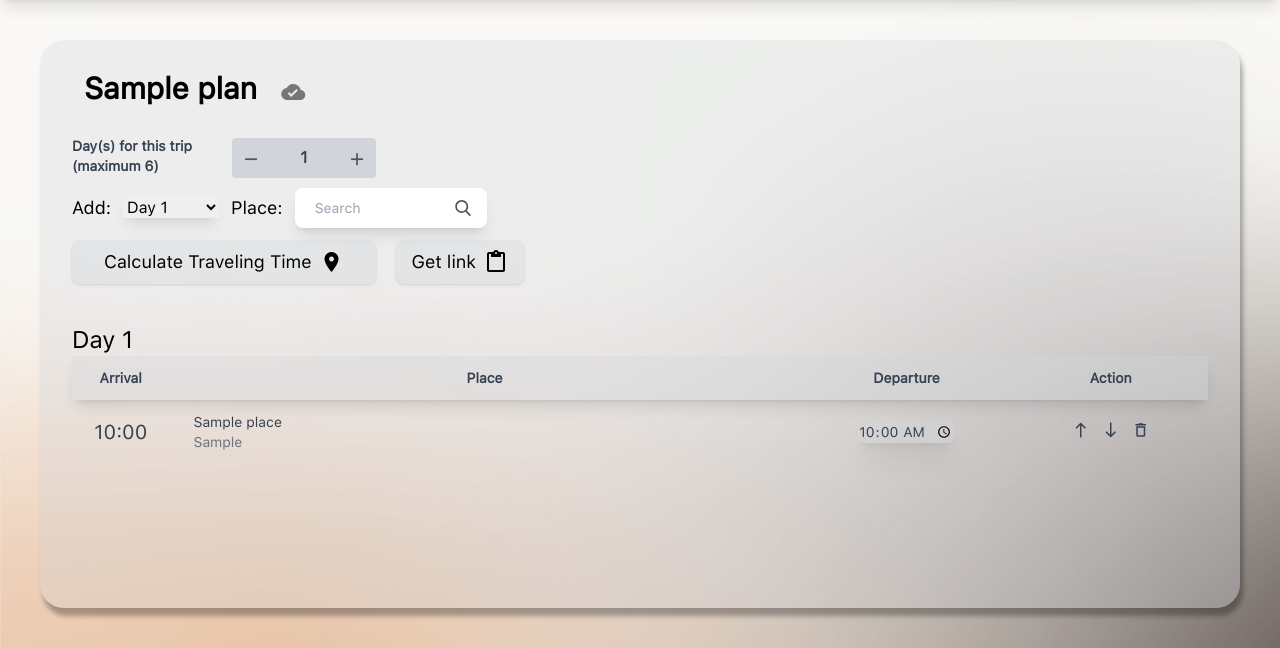
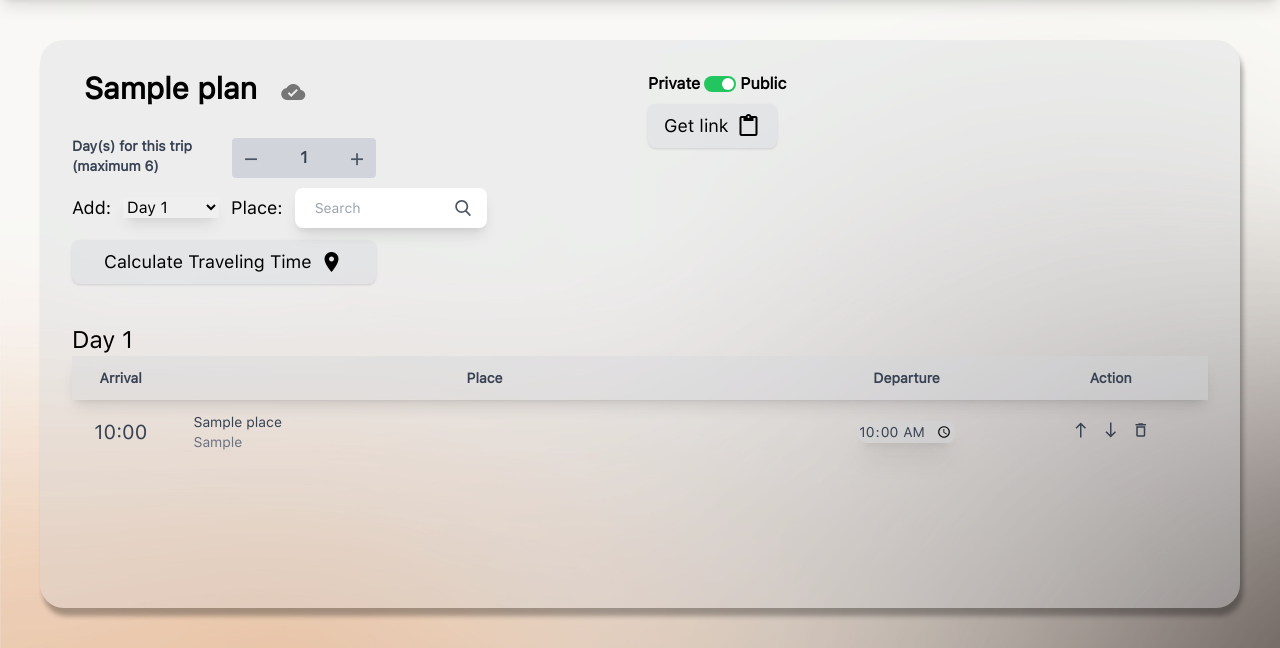
Before and after one commit to ThaiRepose/thairepose, a Django app: page /planner/1/edit in a window 1280 px wide. Shown: the part 80-728 px from the top of the page. Run offline with Django 3.2, Linux system fonts and the light colour scheme; a user stored in the database is signed in; tables that the repository leaves empty hold one stand-in row (values such as "Sample post"); parts of the project's set-up code (start-up, migrations or seed data) failed here and were passed over; some libraries are stand-ins or nearby versions.

Commit message:
Add publish setting

```diff
--- a/planner/templates/planner/edit_planner.html
+++ b/planner/templates/planner/edit_planner.html
@@ -110,15 +110,31 @@
                             Calculate Traveling Time
                             <span class="material-icons material-icons-outlined md-24 ml-2">place</span>
                         </button>
-                        <button class="p-2 px-4 bg-translucent text-lg hover:bg-white shadow rounded-lg ml-5 flex flex-row items-center"
-                                onclick="getLink()">
-                            Get link
-                            <span id="copy" class="material-icons material-icons-outlined md-24 ml-2 transition duration-300 ease-in-out">content_paste</span>
-                        </button>
                     </div>
                 </div>
                 <!-- Right column (settings) -->
-                <div class="w-full md:w-1/2"></div>
+                <div class="w-full md:w-1/2 py-6">
+                    <!-- Toggle public/private -->
+                    <div id="publish" x-data="publishSetting">
+
+                        <div class="flex items-center m-2 cursor-pointer cm-toggle-wrapper"  x-on:click="value =  (value == onValue ? offValue : onValue); editPublish();">
+                            <span class="font-semibold text-md mr-1">
+                                Private
+                            </span>
+                            <div class="rounded-full w-8 h-4 p-0.5 bg-gray-300" :class="{'bg-red-500': value == offValue,'bg-green-500': value == onValue}">
+                                <div class="rounded-full w-3 h-3 bg-white transform mx-auto duration-300 ease-in-out" :class="{'-translate-x-2': value == offValue,'translate-x-2': value == onValue}"></div>
+                            </div>
+                            <span class="font-semibold text-md ml-1">
+                                Public
+                            </span>
+                        </div>
+                    </div>
+                    <button id="copy-btn" class="p-2 px-4 bg-translucent text-lg hover:bg-white shadow rounded-lg ml-2 flex flex-row items-center"
+                            onclick="getLink()">
+                        Get link
+                        <span id="copy" class="material-icons material-icons-outlined md-24 ml-2 transition duration-300 ease-in-out">content_paste</span>
+                    </button>
+                </div>
             </div>
             <!-- Trip day row -->
             <div id="trip-days">
@@ -169,7 +185,27 @@
         });
       }
 
+      /**
+       * Edit publish setting.
+       */
+      function editPublish() {
+        displaySyncing();
+        if (publishSetting.value === 'On') {
+          $("#copy-btn")[0].style.display = "";
+          sendEdit('publish', 1);
+        } else {
+          $("#copy-btn")[0].style.display = "none";
+          sendEdit('publish', 0);
+        }
+      }
+
       var directions;
+      // Planner publish setting
+      let publishSetting = {
+        value: '{{ is_publish }}',
+        offValue: 'Off',
+        onValue: 'On'
+      };
       let days = $('input[name="days-amount"]')[0].value;
       for (let i = 1; i <= days; i++) {
         addNewDay(i);
@@ -179,5 +215,8 @@
         addPlaceToTable({{ place.day }}, '{{ place.place_name }}', '{{ place.place_vicinity }}', '{{ place.place_id }}', '{{ place.arrival_time|date:"H:i" }}', '{{ place.departure_time|date:"H:i" }}');
       {% endfor %}
       checkOverDate();
+      {% if is_publish == "Off" %}
+        $("#copy-btn")[0].style.display = "none";
+      {% endif %}
     </script>
 {% endblock %}
--- a/planner/views.py
+++ b/planner/views.py
@@ -32,9 +32,11 @@ def edit_planner(request, planner_id: int):
         (len(plan_detail.editor_set.filter(user=request.user)) > 0)
     if not is_editable:
         return HttpResponseRedirect(reverse('planner:view_plan', args=[planner_id], ))
+    is_publish = 'On' if plan_detail.status else 'Off'
     return render(request, "planner/edit_planner.html", {'api_key': os.getenv('API_KEY'),
                                                          'details': plan_detail,
-                                                         'editable': is_editable})
+                                                         'editable': is_editable,
+                                                         'is_publish': is_publish})
 
 
 def view_planner(request, planner_id: int):
@@ -77,6 +79,8 @@ def edit_planner_backend(request):
         plan.name = request.POST['name']
     if 'days' in request.POST:
         plan.days = request.POST['days']
+    if 'publish' in request.POST:
+        plan.status = request.POST['publish']
     if 'addPlace' in request.POST:
         place_data = json.loads(request.POST['place'])
         add_new_place(place_data, plan)
```
